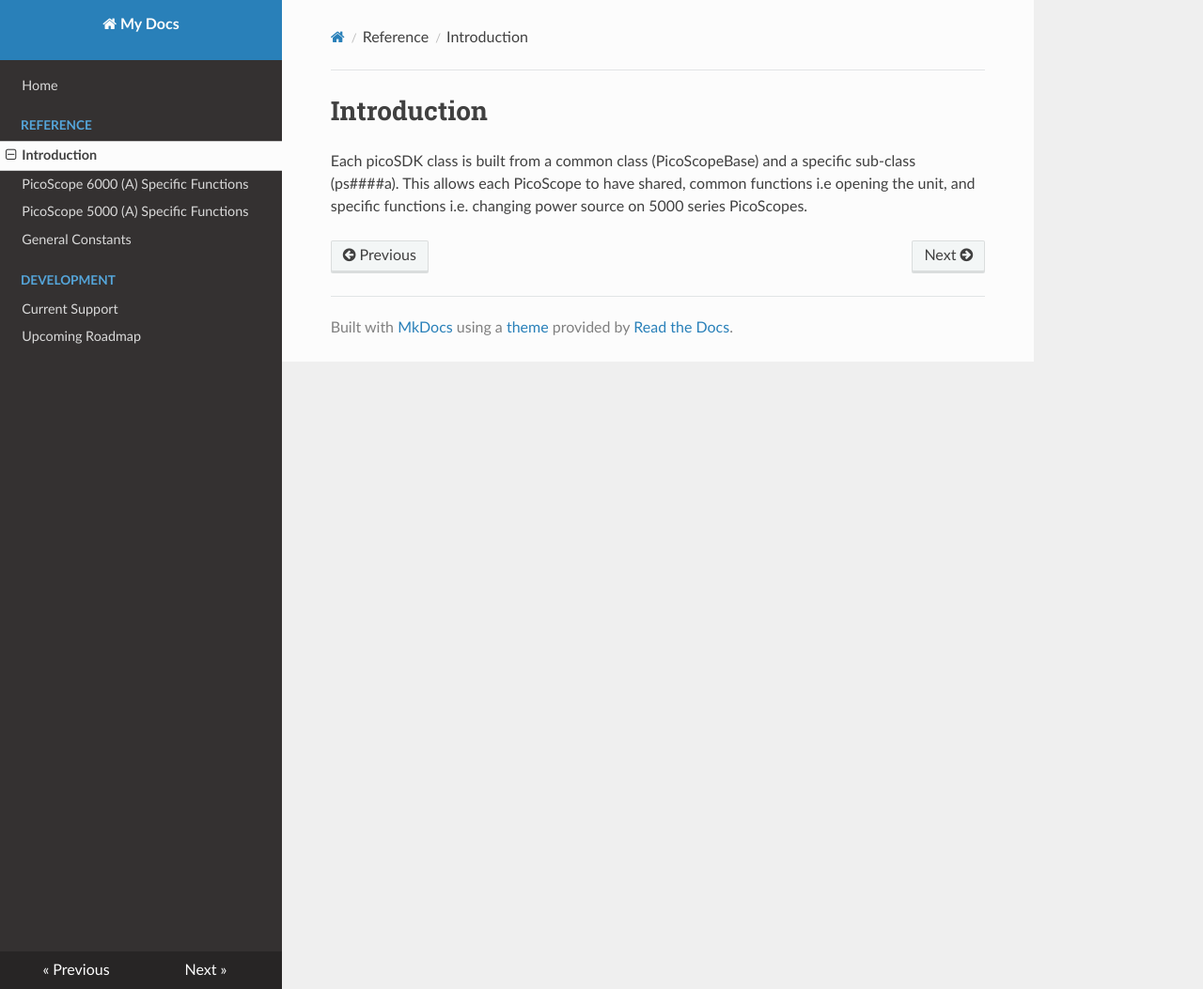
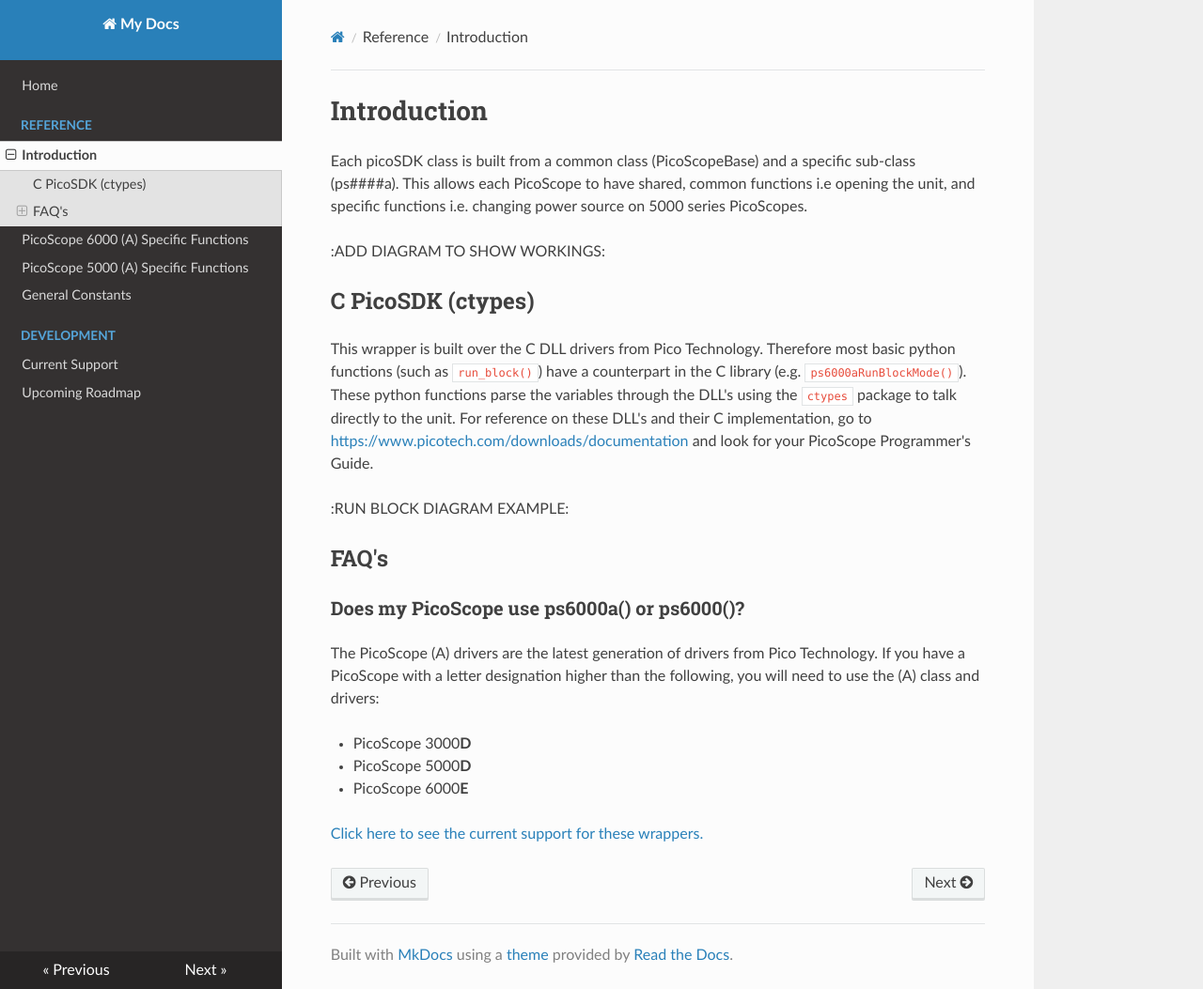
Before and after one commit to picotech/pyPicoSDK, an MkDocs documentation site: the page built from docs/docs/ref/introduction.md, in a window 1280 px wide and 1053 px high. Shown: the whole window at 94% size. Built offline with MkDocs 1.6.1, drawn with Linux system fonts in a browser that asks for light colours; nearby versions of some CDN libraries.

Commit message:
Added more detail to introduction

```diff
--- a/docs/docs/ref/introduction.md
+++ b/docs/docs/ref/introduction.md
@@ -2,3 +2,23 @@
 
 Each picoSDK class is built from a common class (PicoScopeBase) and a specific sub-class (ps####a).
 This allows each PicoScope to have shared, common functions i.e opening the unit, and specific functions i.e. changing power source on 5000 series PicoScopes.
+
+:ADD DIAGRAM TO SHOW WORKINGS:
+
+## C PicoSDK (ctypes)
+This wrapper is built over the C DLL drivers from Pico Technology.
+Therefore most basic python functions (such as `run_block()`) have a counterpart in the C library (e.g. `ps6000aRunBlockMode()`).
+These python functions parse the variables through the DLL's using the `ctypes` package to talk directly to the unit.
+For reference on these DLL's and their C implementation, go to [https://www.picotech.com/downloads/documentation](https://www.picotech.com/downloads/documentation) and look for your PicoScope Programmer's Guide.
+
+:RUN BLOCK DIAGRAM EXAMPLE:
+
+## FAQ's
+### Does my PicoScope use ps6000a() or ps6000()?
+The PicoScope (A) drivers are the latest generation of drivers from Pico Technology. If you have a PicoScope with a letter designation higher than the following, you will need to use the (A) class and drivers:
+
+ - PicoScope 3000**D**
+ - PicoScope 5000**D**
+ - PicoScope 6000**E**
+
+[Click here to see the current support for these wrappers.](../dev/current.md/)
```
